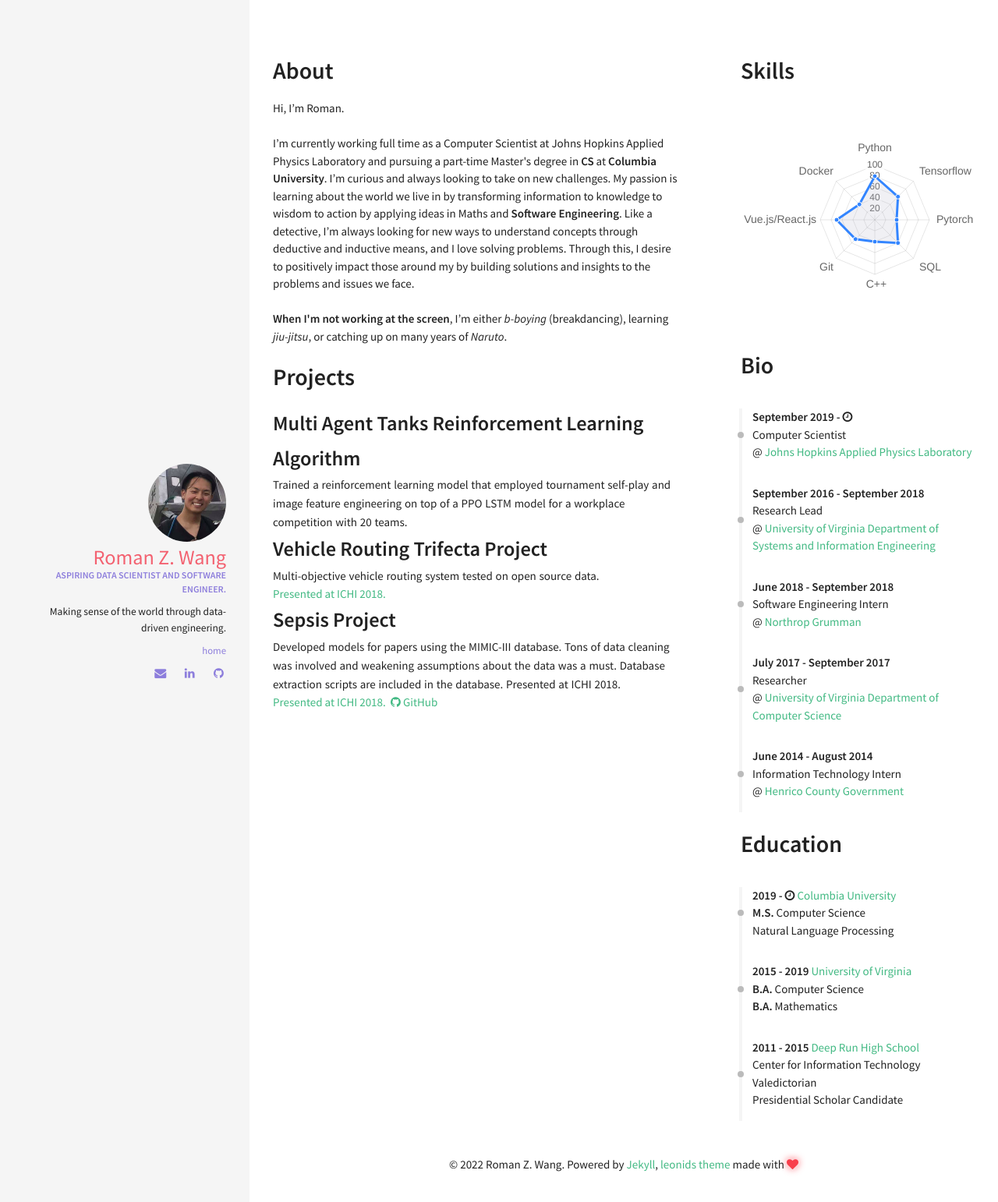
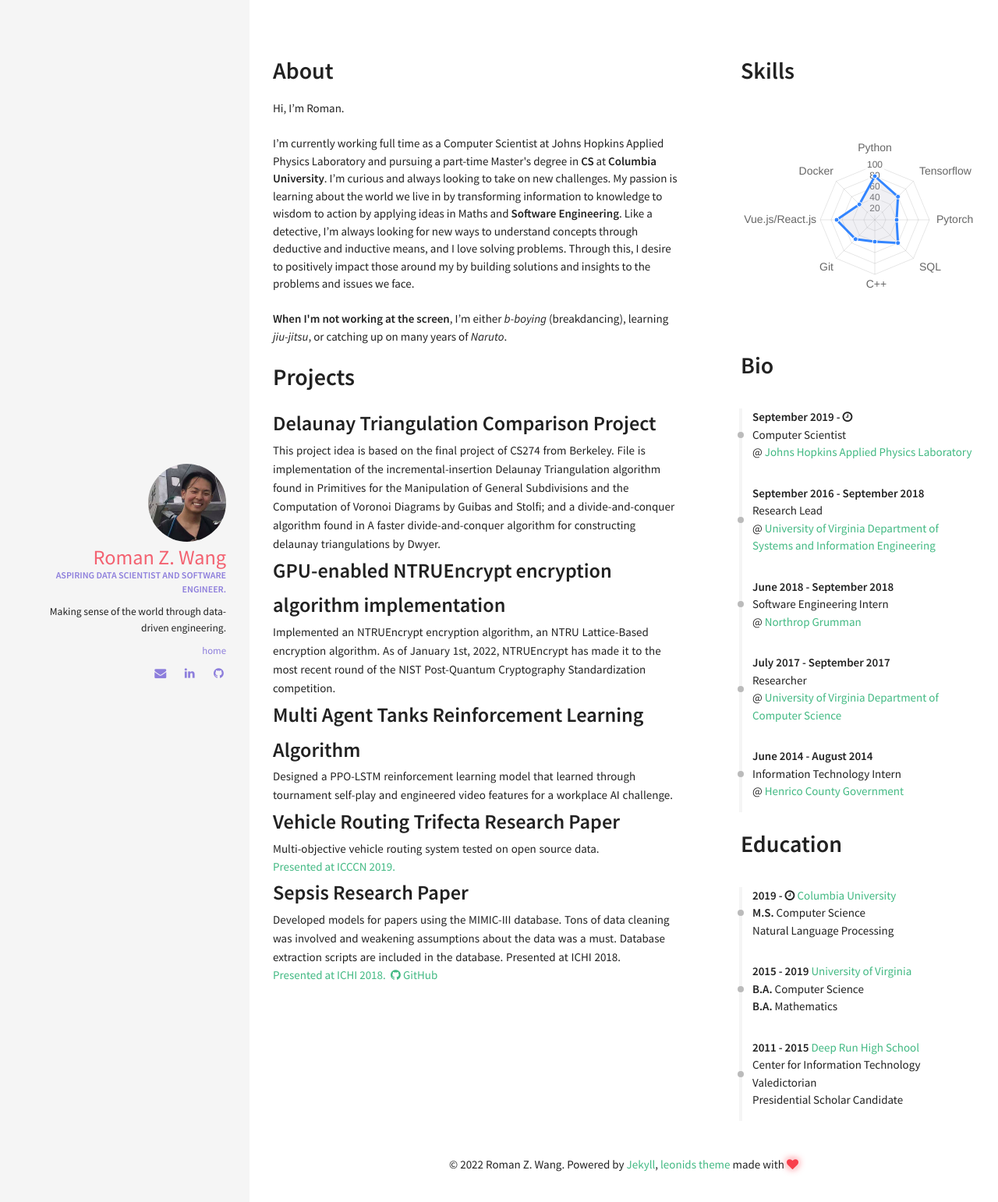
Before and after one commit to RomanZWang/romanzwang.github.io, a Jekyll site: the page built from index.html, in a window 1280 px wide. Shown: the top 1542 px of the page at 78% size. Built offline with Jekyll 4.4.1, drawn with Linux system fonts in a browser that asks for light colours; nearby versions of some CDN libraries.

Commit message:
update projects

```diff
--- a/_data/index/projects.yml
+++ b/_data/index/projects.yml
@@ -1,11 +1,21 @@
+- name: Delaunay Triangulation Comparison Project
+  descr: "This project idea is based on the final project of CS274 from Berkeley. File is implementation of the incremental-insertion Delaunay Triangulation algorithm found in Primitives for the Manipulation of General Subdivisions and the Computation of Voronoi Diagrams by Guibas and Stolfi; and a divide-and-conquer algorithm found in A faster divide-and-conquer algorithm for constructing delaunay triangulations by Dwyer."
+  material-link: https://github.com/RomanZWang/delaunay-triangulation
+
+- name: GPU-enabled NTRUEncrypt encryption algorithm implementation
+  descr: "Implemented an NTRUEncrypt encryption algorithm, an NTRU Lattice-Based encryption algorithm. As of January 1st, 2022, NTRUEncrypt has made it to the most recent round of the NIST Post-Quantum Cryptography Standardization competition."
+  material-link: https://github.com/RomanZWang/NTRU
+
 - name: Multi Agent Tanks Reinforcement Learning Algorithm
-  descr: "Trained a reinforcement learning model that employed tournament self-play and image feature engineering on top of a PPO LSTM model for a workplace competition with 20 teams."
+  descr: "Designed a PPO-LSTM reinforcement learning model that learned through tournament self-play and engineered video features for a workplace AI challenge."
+  material-link: https://arxiv.org/abs/2002.11174
 
-- name: Vehicle Routing Trifecta Project
+- name: Vehicle Routing Trifecta Research Paper
   descr: "Multi-objective vehicle routing system tested on open source data."
-  material-text: Presented at ICHI 2018.
+  material-link: https://doi.org/10.1109/ICCCN.2019.8847163
+  material-text: Presented at ICCCN 2019.
 
-- name: Sepsis Project
+- name: Sepsis Research Paper
   descr: "Developed models for papers using the MIMIC-III database. Tons of data cleaning was involved and weakening assumptions about the data was a must. Database extraction scripts are included in the database. Presented at ICHI 2018."
   github: https://github.com/RomanZWang/Sepsis-Research
   material-link: https://doi.org/10.1109/ICHI.2018.00068
```
